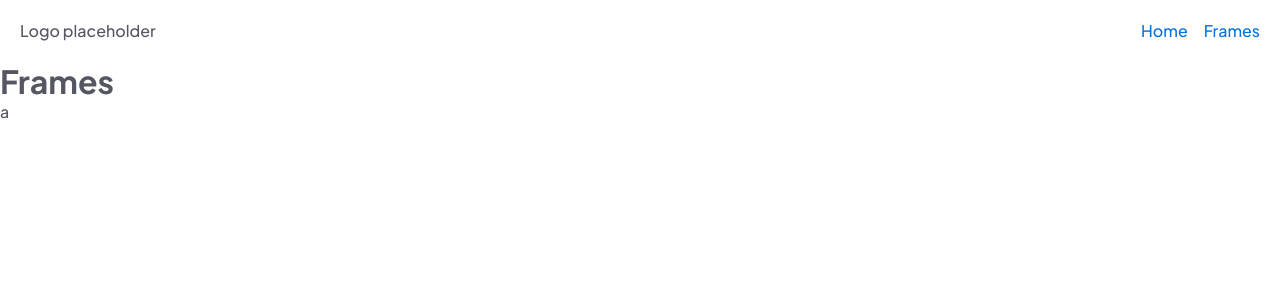
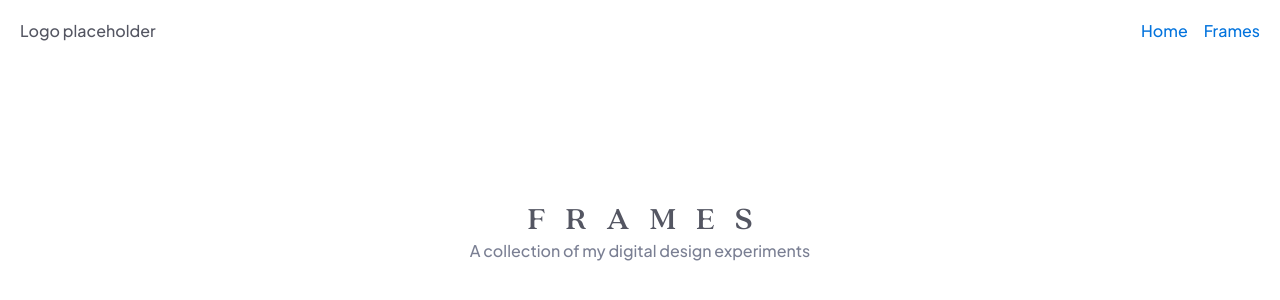
Before and after one commit to maximelbv/portfolio, a React (Vite) app in the folder client/: page /frames in a window 1280 px wide. Shown: the top 300 px of the page. Built offline with nearby package versions, Linux system fonts and the light colour scheme.

Commit message:
style ClassicHeroHeader

```diff
--- a/client/src/components/ClassicHeroHeader/ClassicHeroHeader.tsx
+++ b/client/src/components/ClassicHeroHeader/ClassicHeroHeader.tsx
@@ -6,8 +6,21 @@ interface IProps {
 }
 
 const StyledHeader = styled.div`
+  padding: 140px 0;
+  display: flex;
+  flex-direction: column;
+  align-items: center;
+  justify-content: center;
+  text-align: center;
   & h1 {
-    ${({ theme }) => theme.fonts.Quincy}
+    font-family: ${({ theme }) => theme.fonts.Quincy};
+    font-weight: 500;
+    letter-spacing: ${({ theme }) => theme.spacing.M_XXS};
+    margin-right: -${({ theme }) => theme.spacing.M_XXS};
+    text-transform: uppercase;
+  }
+  & span {
+    color: ${({ theme }) => theme.colors.subtext};
   }
 `;
 
--- a/client/src/pages/FramesPage.tsx
+++ b/client/src/pages/FramesPage.tsx
@@ -2,7 +2,7 @@ import ClassicHeroHeader from "../components/ClassicHeroHeader/ClassicHeroHeader
 
 const pageMeta: IPageMeta = {
   title: "Frames",
-  description: "a",
+  description: "A collection of my digital design experiments",
 };
 
 const FramesPage = () => {
--- a/client/src/styles/Theme.ts
+++ b/client/src/styles/Theme.ts
@@ -3,6 +3,7 @@ import { DefaultTheme } from "styled-components";
 export const theme: DefaultTheme = {
   colors: {
     text: "#545662",
+    subtext: "#7A7F93",
     link: "#0273DD",
   },
   fonts: {
--- a/client/src/styles/styled.d.ts
+++ b/client/src/styles/styled.d.ts
@@ -6,6 +6,7 @@ declare module "styled-components" {
   export interface DefaultTheme {
     colors: {
       text: "#545662";
+      subtext: "#7A7F93";
       link: "#0273DD";
     };
     fonts: {
```
